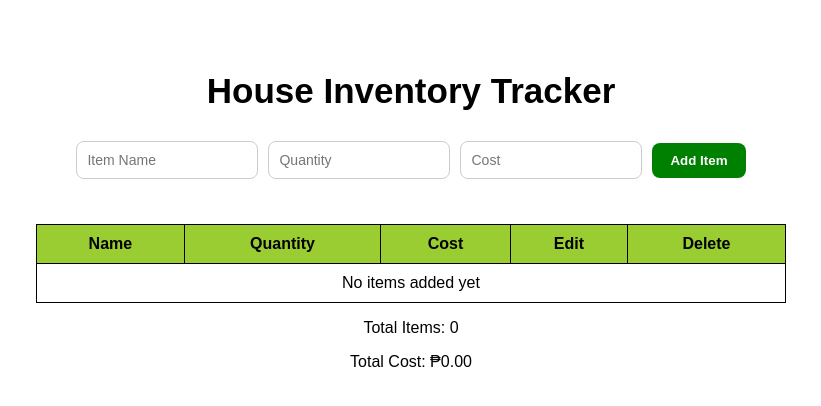
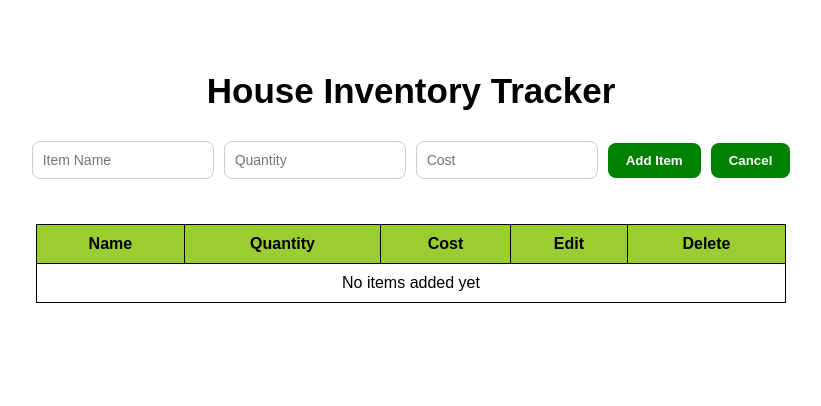
Before and after one commit to ellamaepacundo07-ctrl/inventory, a React (Vite) app: page / in a window 1280 px wide. Shown: the top 406 px of the page, without its empty margins (229-1050 px from the left). Built offline with nearby package versions, Linux system fonts and the light colour scheme.

Commit message:
cancelform/ cancel edit

```diff
--- a/src/App.css
+++ b/src/App.css
@@ -36,6 +36,9 @@ h1 {
   cursor: pointer;
   font-weight: bold;
 }
+.inventory-form button:hover {
+  background: darkgray;
+}
 .inventory-list {
   width: 90%;
   max-width: 750px;
@@ -51,11 +54,11 @@ table {
   margin-top: 10px;
 }
 
-th, td {
+th,
+td {
   border: 1px solid black;
   padding: 10px;
   text-align: center;
-
 }
 
 th {
@@ -79,6 +82,20 @@ th {
   background: red;
   color: white;
 }
+.cancel-btn {
+  padding: 10px 18px;
+  background: gray;
+  color: #fff;
+  border: none;
+  border-radius: 8px;
+  cursor: pointer;
+  font-weight: bold;
+}
+
+.cancel-btn:hover {
+  background: darkgray;
+}
+
 .total-cost {
   font-weight: bold;
   margin-top: 12px;
--- a/src/App.jsx
+++ b/src/App.jsx
@@ -7,6 +7,15 @@ function App() {
   // localStorage para save sa inventorylist  //
   const [items, setItems] = useState(() => {
     const savedItems = localStorage.getItem("inventoryItems");
+    if (savedItems) {
+      const parsed = JSON.parse(savedItems);
+      return parsed.map((item) => ({
+        ...item,
+        quantity: Number(item.quantity),
+        cost: Number(item.cost),
+      }));
+    }
+
     return savedItems ? JSON.parse(savedItems) : [];
   });
   // Save items og maalisdan  //
@@ -36,6 +45,10 @@ function App() {
     );
     setEditingItem(null); // clear edit mode
   };
+  //  Cancel editing
+  const handleCancelEdit = () => {
+    setEditingItem(null);
+  };
 
   return (
     <div className="app-container">
@@ -44,6 +57,7 @@ function App() {
         onAddItem={handleAddItem}
         onUpdateItem={handleUpdateItem}
         editingItem={editingItem}
+        onCancelEdit={handleCancelEdit}
       />
       <InventoryList
         items={items}
--- a/src/components/InventoryForm.jsx
+++ b/src/components/InventoryForm.jsx
@@ -4,6 +4,7 @@ export default function InventoryForm({
   onAddItem,
   onUpdateItem,
   editingItem,
+  onCancelEdit,
 }) {
   const [name, setName] = useState("");
   const [quantity, setQuantity] = useState("");
@@ -50,7 +51,7 @@ export default function InventoryForm({
       onAddItem(newItem);
     }
 
-    // Clear fields after submit
+    // Clear form after maka submit //
     setName("");
     setQuantity("");
     setCost("");
@@ -77,6 +78,9 @@ export default function InventoryForm({
         onChange={(e) => setCost(e.target.value)}
       />
       <button type="submit">{editingItem ? "Update Item" : "Add Item"}</button>
+      <button type="button" className="cancel-btn" onClick={onCancelEdit}>
+        Cancel
+      </button>
     </form>
   );
 }
--- a/src/components/InventoryList.jsx
+++ b/src/components/InventoryList.jsx
@@ -3,9 +3,9 @@ import React from "react";
 export default function InventoryList({ items, onEdit, onDelete }) {
   const totalItems = items.reduce((sum, item) => sum + item.quantity, 0);
   const totalCost = items.reduce(
-    (sum, item) => sum + item.quantity * item.cost,
-    0
-  );
+  (sum, item) => sum + Number(item.quantity) * Number(item.cost),
+  0
+);
 
   return (
     <div className="inventory-list">
@@ -49,13 +49,12 @@ export default function InventoryList({ items, onEdit, onDelete }) {
           )}
         </tbody>
       </table>
-
-      <p className="totalitems">
-        Total Items: {totalItems}
-      <p className="totalcost">
-        Total Cost: ₱{totalCost.toFixed(2)}
-      </p>
-      </p>
+      {items.length > 0 && (
+        <div className="totals">
+          <p className="totalitems">Total Items: {totalItems}</p>
+          <p className="totalcost">Total Cost: ₱{totalCost.toFixed(2)}</p>
+        </div>
+      )}
     </div>
   );
 }
```
